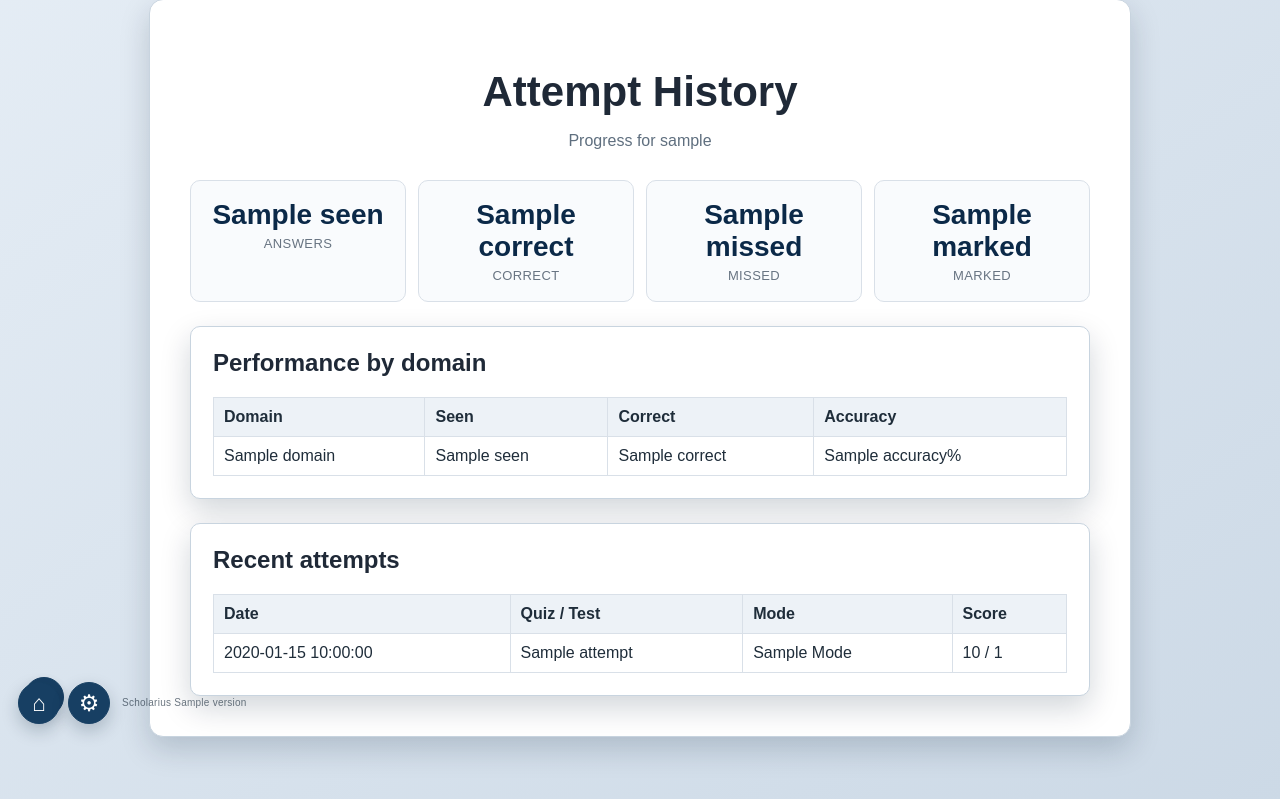
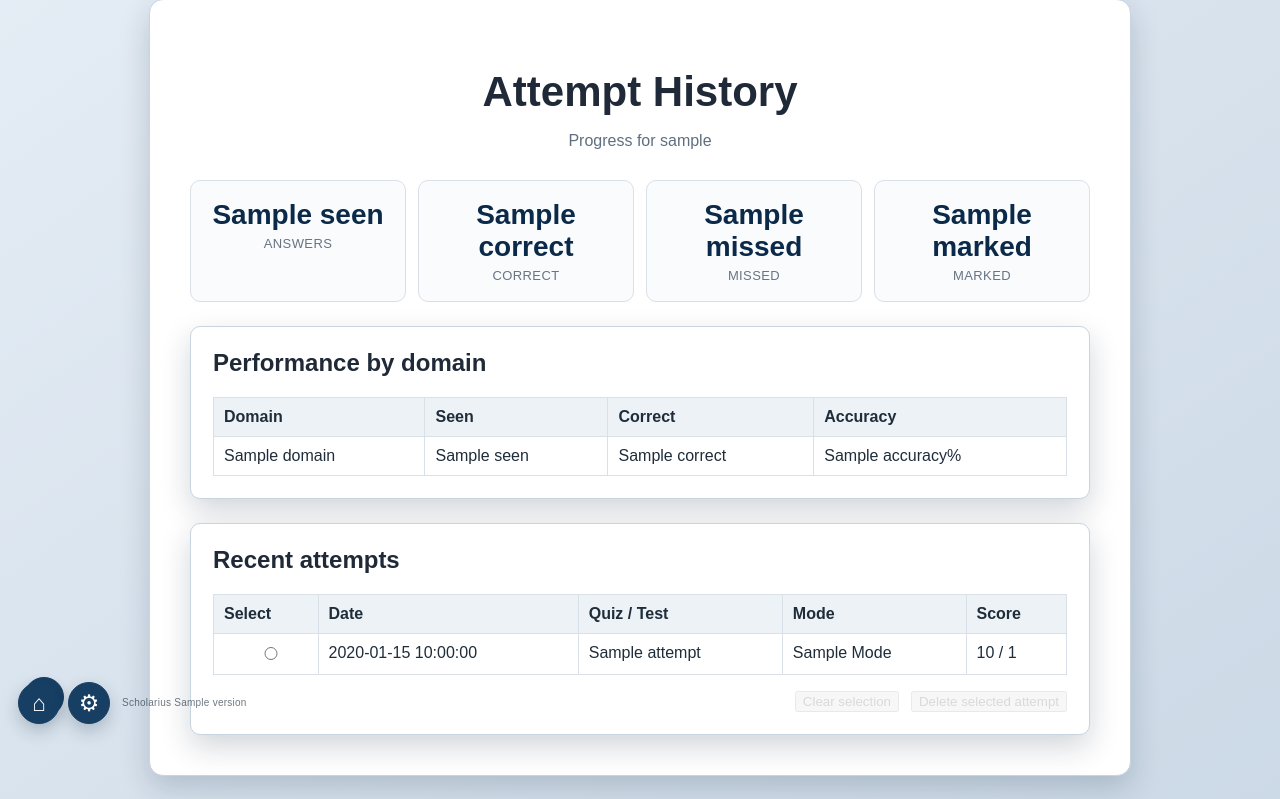
Before and after one commit to tlh45342/scholarius, a FastAPI app: template app/templates/history.html in a window 1280 px wide. Shown: the part 61-860 px from the top of the page. Run offline with FastAPI, Linux system fonts and the light colour scheme; the template is opened without the code that fills it: most values are stand-ins (such as "Sample title", 1, 10 or a date in 2020).

Commit message:
History: select and delete individual quiz attempts

```diff
--- a/app/main.py
+++ b/app/main.py
@@ -1234,6 +1234,26 @@ def history_page(request: Request):
     })
 
 
+@app.post("/history/attempt/{attempt_id}/delete")
+def delete_history_attempt(request: Request, attempt_id: int):
+    session = session_user(request)
+    if not session:
+        return redirect_to_login()
+    username = session.get("username", "unknown")
+    conn = get_conn()
+    try:
+        with conn:
+            # Ownership is checked in the DELETE itself; foreign-key cascade
+            # removes only the answer records belonging to this attempt.
+            conn.execute(
+                "DELETE FROM attempts WHERE id=? AND username=?",
+                (attempt_id, username),
+            )
+    finally:
+        conn.close()
+    return RedirectResponse(url="/history", status_code=303)
+
+
 @app.get("/admin", response_class=HTMLResponse)
 def admin_page(request: Request, message: str = "", error: str = ""):
     session = session_user(request)
--- a/app/static/style.css
+++ b/app/static/style.css
@@ -1114,3 +1114,10 @@ body[data-theme="dark"] .corner-nav-button {
 .correct-answer-control { display: inline-flex; gap: .45rem; align-items: center; min-width: 6.5rem; margin-bottom: 1.45rem; cursor: pointer; font-weight: 650; }
 .correct-answer-control input { width: 1.15rem; height: 1.15rem; }
 @media (max-width: 640px) { .answer-editor-row { grid-template-columns: 1fr; gap: 0; } .correct-answer-control { margin: -.35rem 0 1rem; } }
+
+/* History: single-attempt selection */
+.history-attempt-row { cursor: pointer; }
+.history-attempt-row.selected { background: #d9e9fa; color: #152a40; }
+body[data-theme="dark"] .history-attempt-row.selected { background: #254a70; color: #fff; }
+.history-attempt-actions { display: flex; justify-content: flex-end; gap: .75rem; flex-wrap: wrap; margin-top: 1rem; }
+.history-attempt-actions button:disabled { opacity: .45; cursor: not-allowed; }
--- a/app/templates/history.html
+++ b/app/templates/history.html
@@ -14,9 +14,55 @@
 {% if domains %}<div class="panel"><h2>Performance by domain</h2><table class="quiz-table"><thead><tr><th>Domain</th><th>Seen</th><th>Correct</th><th>Accuracy</th></tr></thead><tbody>
 {% for d in domains %}<tr><td>{{ d.domain }}</td><td>{{ d.seen }}</td><td>{{ d.correct or 0 }}</td><td>{{ d.accuracy or 0 }}%</td></tr>{% endfor %}
 </tbody></table></div>{% endif %}
-<div class="panel"><h2>Recent attempts</h2>{% if attempts %}<table class="quiz-table"><thead><tr><th>Date</th><th>Quiz / Test</th><th>Mode</th><th>Score</th></tr></thead><tbody>
-{% for a in attempts %}<tr><td>{{ a.completed_at }}</td><td>{{ a.title }}</td><td>{{ a.mode|title }}</td><td>{{ a.score }} / {{ a.question_count }}</td></tr>{% endfor %}
-</tbody></table>{% else %}<p>No attempts yet.</p>{% endif %}</div>
+<div class="panel"><h2>Recent attempts</h2>
+{% if attempts %}
+<form id="attempt-delete-form" method="post" action="/history/attempt/0/delete">
+<table class="quiz-table history-attempt-table">
+<thead><tr><th scope="col">Select</th><th>Date</th><th>Quiz / Test</th><th>Mode</th><th>Score</th></tr></thead>
+<tbody>
+{% for a in attempts %}
+<tr class="history-attempt-row" data-attempt-id="{{ a.id }}">
+<td><input type="radio" name="selected_attempt" value="{{ a.id }}" aria-label="Select attempt {{ a.id }}"></td>
+<td>{{ a.completed_at }}</td><td>{{ a.title }}</td><td>{{ a.mode|title }}</td><td>{{ a.score }} / {{ a.question_count }}</td>
+</tr>
+{% endfor %}
+</tbody></table>
+<div class="history-attempt-actions">
+<button type="button" id="clear-attempt-selection" disabled>Clear selection</button>
+<button type="submit" id="delete-selected-attempt" disabled>Delete selected attempt</button>
+</div>
+</form>
+<script>
+(function () {
+  const form = document.getElementById('attempt-delete-form');
+  const rows = Array.from(form.querySelectorAll('.history-attempt-row'));
+  const clear = document.getElementById('clear-attempt-selection');
+  const remove = document.getElementById('delete-selected-attempt');
+  function update() {
+    const selected = form.querySelector('input[name="selected_attempt"]:checked');
+    rows.forEach(row => row.classList.toggle('selected', !!selected && row.dataset.attemptId === selected.value));
+    clear.disabled = remove.disabled = !selected;
+    form.action = selected ? '/history/attempt/' + encodeURIComponent(selected.value) + '/delete' : '/history/attempt/0/delete';
+  }
+  rows.forEach(row => {
+    row.addEventListener('click', event => {
+      if (event.target.tagName !== 'INPUT') row.querySelector('input').checked = true;
+      update();
+    });
+  });
+  form.querySelectorAll('input[name="selected_attempt"]').forEach(input => input.addEventListener('change', update));
+  clear.addEventListener('click', () => {
+    form.querySelectorAll('input[name="selected_attempt"]').forEach(input => input.checked = false);
+    update();
+  });
+  form.addEventListener('submit', event => {
+    const selected = form.querySelector('input[name="selected_attempt"]:checked');
+    if (!selected || !window.confirm('Delete this attempt and its recorded answers? This cannot be undone.')) event.preventDefault();
+  });
+})();
+</script>
+{% else %}<p>No attempts yet.</p>{% endif %}
+</div>
     <a class="card-corner-icon" href="/"
        aria-label="Home" title="Home">⌂</a>
 </div>{% include "_corner_nav.html" %}
--- a/app/version.py
+++ b/app/version.py
@@ -1,5 +1,5 @@
 PRODUCT_NAME = "Scholarius"
-__version__ = "0.0.14"
+__version__ = "0.0.15"
 
 
 def version_info():
```
Also changed, not shown: CHANGES.md (+7 -0 lines), tests/test_history_delete.py (added, +52 -0 lines).
